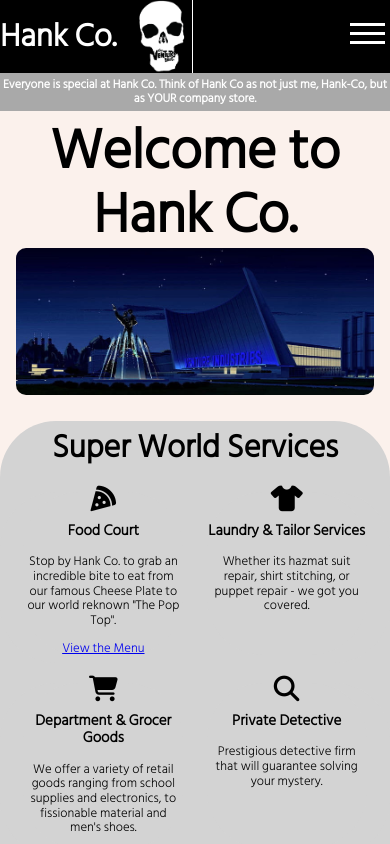
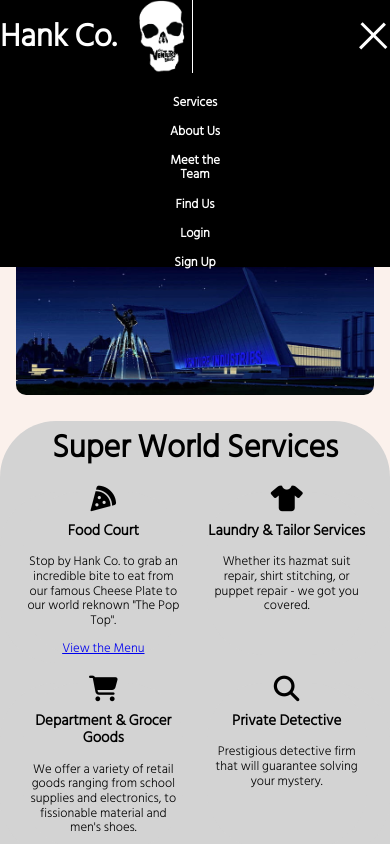
Before and after one commit to astraughn5/hankco, a plain HTML site: page index.html in a window 390 px wide. Both pictures are taken after a click on the element 370 px from the left and 36 px from the top of the page. Shown: the top 844 px of the page. Drawn offline with Linux system fonts and the light colour scheme; a web font is replaced by a local one.

Commit message:
added mobile menu

```diff
--- a/css/style.css
+++ b/css/style.css
@@ -468,7 +468,6 @@
 		display: none;
 		align-content: center;
 		height: 100%;
-
 	}
 	.logo {
 		display: inline-block;
@@ -509,15 +508,53 @@
 		margin: 6px 0;
 		transition: 0.4s;
 	}
+
+	.open .bar1 {
+		-webkit-transform: rotate(-45deg) translate(-6px,6px);
+		transform: rotate(-45deg) translate(-6px,6px);
+	}
+
+	.open .bar2 {
+		opacity: 0;
+	}
+
+	.open .bar3 {
+		-webkit-transform: rotate(45deg) translate(-6px,-8px);
+		transform: rotate(45deg) translate(-6px,-8px);
+	}
+	.open .mobile-menu{
+		display: flex;
+		flex-direction: column;
+		align-items: center;
+		justify-content: flex-start;
+
+	}
+
+	.mobile-menu{
+		display: none;
+		position: absolute;
+		top: 50px;
+		left: 0;
+		height: calc(100vh - 650px);
+		width: 100%;
+		margin-top: 23px;
+
+	}
+
+	ul {
+		list-style: none;
+		height: 100%;
+		display: flex;
+		align-items: center;
+		justify-content: space-around;
+		background-color: black;
+		padding: 0;
+	}
+
 	 .nav-item {
 		display: none;
-		letter-spacing: 0.02rem;
-		font-size: 1rem;
-		margin: 0;
-		padding: 0;
-		min-width: 5rem;
 	}
-	.nav-item a {
+	.mobile-menu a {
 		font-weight: bold;
 		text-decoration: none;
 		min-width: 6rem;
@@ -528,12 +565,9 @@
 		align-items: center;
 		height: 100%;
 		width: 100%;
-		border-radius: 100px;
+		margin-top: 15%;
 	}
-	.nav-item a:hover{
-		background-color: white;
-		color: black;
-	}
+
 
 	 /* <------ Slogan Slide in -------> */
 	 h5{
--- a/index.html
+++ b/index.html
@@ -25,24 +25,24 @@
 				<i class="fa-solid fa-bars"></i>
 			</div> -->
 			<ul class ="nav-links">
-					<li class = "nav-item link"> <a href ="#serviceNav">Services </a> </li>
-					<li class = "nav-item link wip"> <a href ="#"> About Us </a> </li>
-					<li class = "nav-item link wip"> <a href ="#"> Meet the <br> Team </a> </li>
-					<li class = "nav-item link wip"> <a href ="#"> Find Us </a> </li>
-					<li id ="login" class = "nav-item link wip"> <a href ="#"> Login </a> </li>
-					<li id = "signup" class = "nav-item link wip"> <a href ="#"> Sign Up </a> </li>
+					<li class = "nav-item"> <a href ="#serviceNav">Services </a> </li>
+					<li class = "nav-item wip"> <a href ="#"> About Us </a> </li>
+					<li class = "nav-item wip"> <a href ="#"> Meet the <br> Team </a> </li>
+					<li class = "nav-item wip"> <a href ="#"> Find Us </a> </li>
+					<li id ="login" class = "nav-item wip"> <a href ="#"> Login </a> </li>
+					<li id = "signup" class = "nav-item wip"> <a href ="#"> Sign Up </a> </li>
 			</ul>
-			<div id = "hamburger-icon">
-				<div class ='bar1'></div>
-				<div class ='bar2'></div>
-				<div class ='bar3'></div>
+			<div id = "hamburger-icon" onclick="toggleMobileMenu(this)">
+				<div class ='bar1 open'></div>
+				<div class ='bar2 open'></div>
+				<div class ='bar3 open'></div>
 				<ul class ="mobile-menu">
-					<li class = "nav-item link"> <a href ="#serviceNav">Services </a> </li>
-					<li class = "nav-item link wip"> <a href ="#"> About Us </a> </li>
-					<li class = "nav-item link wip"> <a href ="#"> Meet the <br> Team </a> </li>
-					<li class = "nav-item link wip"> <a href ="#"> Find Us </a> </li>
-					<li id ="login" class = "nav-item link wip"> <a href ="#"> Login </a> </li>
-					<li id = "signup" class = "nav-item link wip"> <a href ="#"> Sign Up </a> </li>
+					<li class = ""> <a href ="#serviceNav">Services </a> </li>
+					<li class = "wip"> <a href ="#"> About Us </a> </li>
+					<li class = "wip"> <a href ="#"> Meet the <br> Team </a> </li>
+					<li class = "wip"> <a href ="#"> Find Us </a> </li>
+					<li id ="login" class = "wip"> <a href ="#"> Login </a> </li>
+					<li id = "signup" class = "wip"> <a href ="#"> Sign Up </a> </li>
 			</ul>
 			</div>
 
--- a/js/main.js
+++ b/js/main.js
@@ -7,3 +7,8 @@ selectWIP.forEach(link =>{
 function wip(){
 	alert('Alex is still developing this webpage, check back soon!');
 }
+
+
+function toggleMobileMenu(menu){
+	menu.classList.toggle('open')
+}
```
